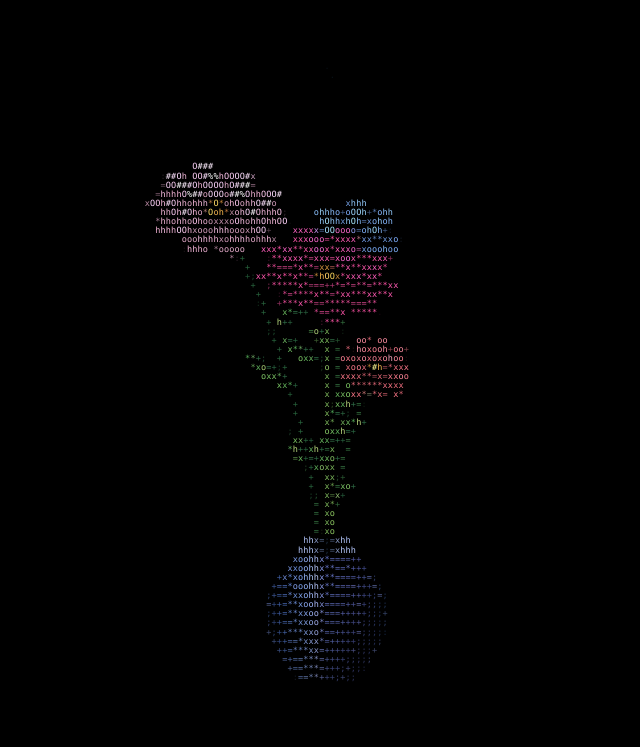
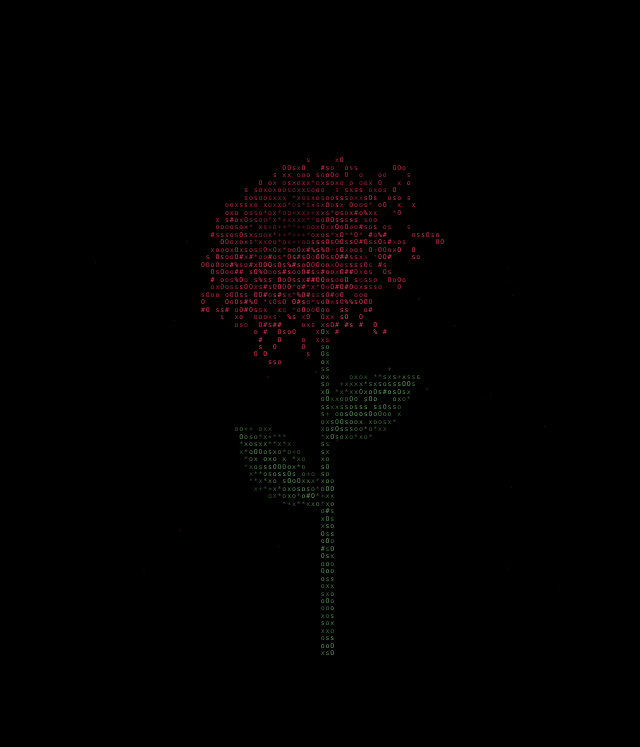
Before and after one commit to Chychyndr/everbloom, a plain HTML site: page index.html in a window 1280 px wide. Shown: the whole page, without its empty margins (313-953 px from the left). Drawn offline with Linux system fonts and the light colour scheme; animation ran at ten frames a second.

Commit message:
Add ten procedural flower scenes and particle transitions

```diff
--- a/index.html
+++ b/index.html
@@ -6,248 +6,133 @@
 <meta name="color-scheme" content="dark">
 <title>Flower</title>
 <style>
-  * { box-sizing: border-box; }
-  html, body { margin: 0; width: 100%; height: 100%; overflow: hidden; background: #000; }
-  body { display: grid; place-items: center; min-height: 100dvh; }
-  canvas { display: block; width: min(94vw, 76dvh, 660px); height: auto; aspect-ratio: 5 / 6; }
+*{box-sizing:border-box}html,body{margin:0;height:100%;overflow:hidden;background:#000}body{display:grid;place-items:center;height:100dvh}canvas{width: min(96vw,86dvh,850px);height:auto;aspect-ratio:1;display:block;touch-action:manipulation}
 </style>
 </head>
-<body>
-<canvas id="flower" role="img" aria-label="An animated bouquet of flowers drawn with colorful characters"></canvas>
+<body><canvas id="art" role="img" aria-label="An animated gallery of flowers composed of colored characters"></canvas>
 <script>
-(() => {
 "use strict";
-  const canvas = document.getElementById("flower");
-  const view = canvas.getContext("2d", { alpha: false });
-  const scene = document.createElement("canvas");
-  scene.width = 600; scene.height = 720;
-  const ctx = scene.getContext("2d", { alpha: false });
-  const sample = document.createElement("canvas");
-  const read = sample.getContext("2d", { willReadFrequently: true });
-  const W = 600, H = 720, TAU = Math.PI * 2;
-  const ramp = ".:;+=*xohO#%@";
-  const clamp = (v, lo = 0, hi = 1) => Math.min(hi, Math.max(lo, v));
-  const smooth = v => { v = clamp(v); return v*v*(3-2*v); };
-  const mix = (a,b,t) => a+(b-a)*t;
-  const tint = (c,k) => "rgb(" + c.map(v=>Math.round(clamp(v*k,0,255))).join(",") + ")";
-  const palettes = [
-    [231,76,151], [242,180,214], [122,168,246], [255,177,77],
-    [187,91,218], [244,113,129], [158,220,244]
+const canvas=document.querySelector("canvas"),ctx=canvas.getContext("2d",{alpha:false});
+const TAU=Math.PI*2, golden=2.399963, clamp=x=>Math.max(0,Math.min(1,x)), ease=x=>{x=clamp(x);return x*x*(3-2*x)};
+const rand=i=>{const x=Math.sin(i*127.1+311.7)*43758.5453;return x-Math.floor(x)};
+const mix=(a,b,t)=>a+(b-a)*t;
+const glyphs=".:;+*xosO#%@";
+const green=[104,174,100], pink=[255,126,177];
+const presets=[
+ ["Rose",[242,47,92],7,6,1.0,.95,.95],
+ ["Lotus",[222,112,255],9,4,1.45,.63,1.3],
+ ["Sunflower",[255,194,46],23,2,1.13,.36,.18],
+ ["Sakura",[255,174,211],5,1,1.05,.85,.35],
+ ["Lavender",[173,118,255],5,2,.85,.7,.4],
+ ["Orchid",[234,123,247],5,1,1.35,1.1,.6],
+ ["Tulip",[255,100,115],6,2,1.05,.87,1.8],
+ ["Daisy",[245,241,220],15,1,1.3,.36,.12],
+ ["Blue poppy",[91,176,255],5,2,1.2,1.0,.65],
+ ["Bouquet",[248,132,190],9,3,1.05,.75,.6]
 ];
-  const blooms = [
-    {a:0,r:0,h:268,s:66,c:0,n:9,delay:0},
-    {a:0.2,r:113,h:317,s:60,c:1,n:10,delay:2.0},
-    {a:2.5,r:109,h:324,s:56,c:2,n:8,delay:3.0},
-    {a:4.7,r:117,h:296,s:55,c:5,n:9,delay:4.0},
-    {a:1.35,r:128,h:222,s:62,c:4,n:10,delay:5.1},
-    {a:3.6,r:127,h:229,s:60,c:0,n:9,delay:6.1},
-    {a:5.7,r:123,h:233,s:57,c:6,n:8,delay:7.1},
-    {a:2.1,r:52,h:355,s:48,c:3,n:11,delay:8.0},
-    {a:5.2,r:64,h:367,s:49,c:1,n:10,delay:9.0},
-    {a:0.8,r:80,h:266,s:42,c:3,n:11,delay:9.9}
-  ];
-
-  function project(x,y,z,angle) {
-    const rx = x*Math.cos(angle)-z*Math.sin(angle);
-    const rz = x*Math.sin(angle)+z*Math.cos(angle);
-    const scale = 720/(720-rz);
-    return {x:300+rx*scale, y:505-(y-rz*.19)*scale, z:rz, s:scale};
+const seed=Math.random()*1000;
+let points=[],current=0,begin=performance.now(),size=1,px=0,py=0,tx=0,ty=0,raf=0;
+const motion=matchMedia("(prefers-reduced-motion: reduce)");
+function add(x,y,z,c,l=1,birth=0){const i=points.length;points.push({x,y,z,c,l,birth,r:rand(i+seed),a:rand(i+13)*TAU,v:rand(i+78)});}
+function tube(ax,ay,az,bx,by,bz,c,radius=2,count=180){
+ for(let i=0;i<count;i++){const u=i/(count-1),a=i*golden;add(mix(ax,bx,u)+Math.cos(a)*radius,mix(ay,by,u),mix(az,bz,u)+Math.sin(a)*radius,c,.65+.35*rand(i),u*.8);}
 }
-  function radial(x,y,r,colors) {
-    const g=ctx.createRadialGradient(x-r*.21,y-r*.29,r*.05,x,y,r);
-    colors.forEach(([stop,color])=>g.addColorStop(stop,color));
-    return g;
+function leaf(x,y,z,side,len,angle){
+ for(let i=0;i<420;i++){const u=rand(i+10),v=rand(i+19)*2-1,w=Math.sin(Math.PI*u)*len*.26;
+ const along=u*len, across=v*w;
+ add(x+side*(along*Math.cos(angle)-across*Math.sin(angle)),y+along*Math.sin(angle)+across*Math.cos(angle),z+Math.sin(u*Math.PI)*12+v*5,green,.5+.5*(1-Math.abs(v)),.6+u*.4);}
 }
-  function ellipse(x,y,rx,ry,fill) {
-    ctx.beginPath(); ctx.ellipse(x,y,Math.max(.1,rx),Math.max(.1,ry),0,0,TAU);
-    ctx.fillStyle=fill; ctx.fill();
-  }
-  function leaf(x,y,length,width,angle) {
-    if(length<1) return;
-    ctx.save(); ctx.translate(x,y); ctx.rotate(angle);
-    const g=ctx.createLinearGradient(0,-width,0,width);
-    g.addColorStop(0,"#8ab85e"); g.addColorStop(.47,"#316e39"); g.addColorStop(.52,"#214c31"); g.addColorStop(1,"#0e291a");
-    ctx.beginPath(); ctx.moveTo(0,0);
-    ctx.bezierCurveTo(length*.28,-width,length*.7,-width*.8,length,0);
-    ctx.bezierCurveTo(length*.72,width*.7,length*.24,width*.7,0,0);
-    ctx.fillStyle=g; ctx.fill();
-    ctx.beginPath(); ctx.moveTo(0,0); ctx.quadraticCurveTo(length*.5,-width*.12,length*.94,0);
-    ctx.strokeStyle="#98ad65"; ctx.lineWidth=1.3; ctx.stroke();
-    for(let i=1;i<5;i++){
-      const p=length*i/6;
-      ctx.beginPath();ctx.moveTo(p,0);ctx.lineTo(p+length*.16,-width*.46*Math.sin(i*Math.PI/6));
-      ctx.strokeStyle="#5e914a";ctx.lineWidth=.8;ctx.stroke();
-    }
-    ctx.restore();
-  }
-  function stem(p,root,g,seed) {
-    const dx=p.x-root.x,dy=p.y-root.y;
-    ctx.beginPath();ctx.moveTo(root.x,root.y);
-    ctx.bezierCurveTo(root.x+dx*.12,root.y+dy*.45,p.x-dx*.28,p.y-dy*.15,p.x,p.y);
-    const gr=ctx.createLinearGradient(root.x-4,0,root.x+7,0);
-    gr.addColorStop(0,"#1a4228");gr.addColorStop(.5,"#729e4c");gr.addColorStop(1,"#244e2c");
-    ctx.lineWidth=5*p.s;ctx.strokeStyle=gr;ctx.stroke();
-    for(let j=0;j<3;j++){
-      const t=.28+j*.19;
-      const x=root.x+dx*t*t, y=root.y+dy*t;
-      const side=(j+seed)%2?1:-1;
-      leaf(x,y,(48+12*Math.sin(seed+j))*g*p.s,14*g*p.s,side>0?-.58:-2.55);
-    }
-  }
-  function petal(radius, length, width, a, color, light, curl) {
-    ctx.save();ctx.rotate(a);ctx.translate(radius,0);
-    const g=ctx.createLinearGradient(0,0,length,0);
-    g.addColorStop(0,tint(color,.36*light));
-    g.addColorStop(.30,tint(color,.73*light));
-    g.addColorStop(.72,tint(color,light));
-    g.addColorStop(1,tint(color,1.20*light));
-    ctx.beginPath();ctx.moveTo(-length*.11,0);
-    ctx.bezierCurveTo(length*.18,-width*.65,length*.55,-width*1.12,length*.87,-width*.61);
-    ctx.bezierCurveTo(length*1.15,-width*.22,length*(1.04+curl),width*.39,length*.77,width*.70);
-    ctx.bezierCurveTo(length*.43,width*.96,length*.10,width*.40,-length*.11,0);
-    ctx.fillStyle=g;ctx.fill();
-    ctx.beginPath();ctx.moveTo(length*.21,0);ctx.quadraticCurveTo(length*.62,-width*.18,length*.91,-width*.24);
-    ctx.strokeStyle=tint(color,1.13*light);ctx.lineWidth=.7;ctx.stroke();
-    ctx.restore();
-  }
-  function flower(p,b,g,angle,index,t) {
-    const r=b.s*p.s*g;
-    if(r<.6) return;
-    const color=palettes[b.c];
-    const turn=b.a+angle;
-    const face=.64+.33*(.5+.5*Math.cos(turn));
-    ctx.save();ctx.translate(p.x,p.y);
-    ctx.rotate(Math.sin(turn)*.35+Math.sin(t*.65+index)*.045);
-    ctx.scale(1,face);
-    ellipse(0,0,r*.86,r*.80,radial(0,0,r,[[0,tint(color,.6)],[1,tint(color,.22)]]));
-    for(let layer=0;layer<3;layer++){
-      const count=b.n-layer;
-      for(let j=0;j<count;j++){
-        const a=TAU*j/count+layer*.38+index*.65;
-        const light=.72+.26*(.5+.5*Math.cos(a+1.65))+layer*.07;
-        petal(r*(.27-layer*.065),r*(.80-layer*.19),r*(.30-layer*.065),a,color,light,.04*Math.sin(j*5.7+index));
-      }
-    }
-    const cr=r*.20;
-    ellipse(0,0,cr,cr,radial(0,0,cr,[[0,"#ffe9a2"],[.48,"#dca440"],[1,"#6c431e"]]));
-    for(let i=0;i<34;i++){
-      const a=i*2.399963, d=cr*.86*Math.sqrt(i/34);
-      ellipse(Math.cos(a)*d,Math.sin(a)*d,Math.max(.5,r*.018),Math.max(.5,r*.023),i%3?"#f6c961":"#87552b");
-    }
-    ctx.restore();
-  }
-  function vase(t,angle) {
-    const g=smooth((t-2.1)/2.7); if(g<=0)return;
-    ctx.save();ctx.translate(300,505);ctx.scale(g,g);
-    const h=133, w=61;
-    ctx.beginPath();ctx.moveTo(-30,0);
-    ctx.bezierCurveTo(-26,20,-w,28,-w,65);
-    ctx.bezierCurveTo(-w,99,-35,118,-29,h);
-    ctx.quadraticCurveTo(0,h+9,29,h);
-    ctx.bezierCurveTo(35,118,w,99,w,65);
-    ctx.bezierCurveTo(w,28,26,20,30,0);
-    ctx.closePath();
-    const gr=ctx.createLinearGradient(-w,0,w,0);
-    gr.addColorStop(0,"#172139"); gr.addColorStop(.14,"#344d87");
-    gr.addColorStop(.31,"#7696da");gr.addColorStop(.41,"#a6b4f1");
-    gr.addColorStop(.48,"#505d9e");gr.addColorStop(.75,"#343968");gr.addColorStop(1,"#111e35");
-    ctx.fillStyle=gr;ctx.fill();ctx.save();ctx.clip();
-    for(let i=0;i<10;i++){
-      const a=i*TAU/10+angle;
-      if(Math.cos(a)<0)continue;
-      const x=Math.sin(a);
-      ctx.beginPath();ctx.moveTo(x*29,0);
-      ctx.bezierCurveTo(x*26,20,x*w,39,x*w,69);
-      ctx.bezierCurveTo(x*w,99,x*35,118,x*29,h);
-      ctx.strokeStyle="rgba(179,183,240,.24)";ctx.lineWidth=2;ctx.stroke();
-    }
-    const shade=ctx.createLinearGradient(0,0,0,h);
-    shade.addColorStop(0,"rgba(0,0,0,.12)");shade.addColorStop(.24,"rgba(0,0,0,0)");
-    shade.addColorStop(1,"rgba(0,0,0,.53)");ctx.fillStyle=shade;ctx.fillRect(-w,0,w*2,h+10);
-    ctx.restore();
-    ellipse(0,0,31,8,"#96a5d4");ellipse(0,-1,25,5,"#121c28");
-    ctx.restore();
-  }
-  function sceneAt(t) {
-    ctx.fillStyle="#000";ctx.fillRect(0,0,W,H);
-    const angle=t*.49;
-    const plants=blooms.map((b,i)=>{
-      const g=smooth((t-b.delay)/1.8);
-      const a=b.a;
-      const x=Math.cos(a)*b.r*g,z=Math.sin(a)*b.r*g;
-      const p=project(x,b.h*g,z,angle);
-      const root=project(x*.07,0,z*.07,angle);
-      return {b,i,g,p,root};
-    }).filter(v=>v.g>.006).sort((a,b)=>a.p.z-b.p.z);
-    for(const v of plants)stem(v.p,v.root,v.g,v.i);
-    vase(t,angle);
-    for(const v of plants)flower(v.p,v.b,v.g,angle,v.i,t);
-    // A brief shower of dim characters descends as the first flower grows.
-    if(t<5.5){
-      const opacity=1-smooth((t-3.2)/2.3);
-      for(let i=0;i<38;i++){
-        const y=(i*37+t*(78+i%5*12))%370;
-        const x=300+Math.sin(i*19.31)*25+Math.sin(t+i)*4;
-        const fade=opacity*(1-y/410)*(.35+(i%4)*.12);
-        ctx.fillStyle="rgba(84,135,190,"+fade+")";
-        ctx.fillRect(x,y,1.9,4);
+function head(x,y,z,r,p,birth=1){
+ const [name,color,n,layers,length,wide,cup]=p;
+ for(let layer=0;layer<layers;layer++){
+ const scale=1-layer*.105, count=n+(name==="Rose"?layer:0);
+ for(let pet=0;pet<count;pet++){
+ const a=TAU*pet/count+layer*.59;
+ for(let i=0;i<Math.max(42,Math.floor(205/count*8/layers));i++){
+ const u=rand(i+pet*311+layer*97),v=rand(i+pet*71+layer*413)*2-1;
+ const rr=r*scale*(.11+u*length);
+ const w=r*wide*scale*Math.pow(Math.sin(Math.PI*u),.67)*.43;
+ const tangent=v*w;
+ const rise=r*(cup*(u*u*.36+layer*.11)+.13*Math.sin(u*Math.PI)-.11*v*v);
+ const localX=rr*Math.cos(a)-tangent*Math.sin(a);
+ const localY=rr*Math.sin(a)+tangent*Math.cos(a);
+ const shade=.50+.5*u+.12*Math.cos(a+1.4)-.18*Math.abs(v);
+ add(x+localX,y+localY*.83+rise*.31,z+rise-localY*.32,color,shade,birth+u*.9+layer*.09);
  }
  }
  }
-
-  let width=0,height=0,cols=0,rows=0,cw=0,ch=0;
-  function resize(){
-    const rect=canvas.getBoundingClientRect();
-    width=Math.max(1,rect.width);height=Math.max(1,rect.height);
-    const dpr=Math.min(2,window.devicePixelRatio||1);
-    canvas.width=Math.max(1,Math.round(width*dpr));
-    canvas.height=Math.max(1,Math.round(height*dpr));
-    view.setTransform(dpr,0,0,dpr,0,0);
-    cols=Math.max(20,Math.min(115,Math.floor(width/4.6)));
-    rows=Math.max(20,Math.round(cols*H/W*.58));
-    sample.width=cols;sample.height=rows;
-    cw=width/cols;ch=height/rows;
-    view.font=Math.min(ch*.94,cw/.60)+"px ui-monospace, SFMono-Regular, Consolas, monospace";
-    view.textAlign="center";view.textBaseline="middle";
-  }
-  function paint(t) {
-    sceneAt(t);
-    read.drawImage(scene,0,0,cols,rows);
-    const data=read.getImageData(0,0,cols,rows).data;
-    view.fillStyle="#000";view.fillRect(0,0,width,height);
-    for(let y=0;y<rows;y++)for(let x=0;x<cols;x++){
-      const i=(y*cols+x)*4,r=data[i],g=data[i+1],b=data[i+2];
-      const peak=Math.max(r,g,b);
-      if(peak<12)continue;
-      const lum=.2126*r+.7152*g+.0722*b;
-      const k=Math.min(ramp.length-1,Math.floor(Math.pow(lum/255,.77)*(ramp.length-1)));
-      const boost=.94+Math.min(.58,65/(peak+10));
-      view.fillStyle="rgb("+Math.min(255,Math.round(r*boost))+","+Math.min(255,Math.round(g*boost))+","+Math.min(255,Math.round(b*boost))+")";
-      view.fillText(ramp[k],(x+.5)*cw,(y+.5)*ch);
+ if(name==="Rose"||name==="Tulip")return;
+ const disk=r*(name==="Sunflower"?.39:name==="Daisy"?.24:.14);
+ for(let i=0;i<(name==="Sunflower"?650:115);i++){
+ const a=i*golden,d=disk*Math.sqrt(i/(name==="Sunflower"?650:115));
+ add(x+Math.cos(a)*d,y+Math.sin(a)*d*.83,z+8-Math.sin(a)*d*.32,name==="Sunflower"?[153,83,29]:[255,208,91],.65+.35*rand(i),birth+1);
  }
 }
-
-  const reduced=matchMedia("(prefers-reduced-motion: reduce)");
-  let start=performance.now(),last=-Infinity,raf=0;
-  function frame(now){
-    if(now-last>=1000/30){
-      paint(reduced.matches?12:(now-start)/1000);
-      last=now;
+function build(index){
+ points=[];const p=presets[index],name=p[0];
+ if(name==="Sakura"){
+ tube(-165,-185,0,105,154,0,[139,93,79],4,350);
+ for(let j=0;j<7;j++){const u=j/7,x=-145+u*245,y=-130+u*255,side=j%2?1:-1;const hx=x+side*55,hy=y+48;tube(x,y,0,hx,hy,12,[139,93,79],2,90);head(hx,hy,12,35,p,.6+j*.22);}
+ }else if(name==="Lavender"){
+ for(let j=0;j<5;j++){const x=(j-2)*53,h=165-22*Math.abs(j-2);tube(x*.35,-205,0,x,h,0,green,2,170);leaf(x*.55,-65,0,j%2?1:-1,62,.7);
+ for(let k=0;k<7;k++){const yy=h-k*22;head(x+(k%2?8:-8),yy,5,13+(k%3)*2,p,.7+k*.13);}}
+ }else if(name==="Bouquet"){
+ for(let j=0;j<9;j++){const a=j*golden,x=Math.cos(a)*(j?110:0),z=Math.sin(a)*70,y=106+40*Math.sin(j*2);
+ tube(x*.12,-110,0,x,y,z,green,2,150);leaf(x*.5,-30,z*.5,j%2?1:-1,55,.65);head(x,y,z,43,presets[j%9],.4+j*.24);}
+ for(let i=0;i<1100;i++){const u=rand(i),a=rand(i+5)*TAU,r=30+34*Math.sin(Math.PI*u);add(Math.cos(a)*r,-110-u*118,Math.sin(a)*r,[109,132,219],.5+.5*Math.cos(a),1+u);}
+ }else{
+ const r=name==="Sunflower"?117:name==="Lotus"?108:96;
+ const y=name==="Lotus"?42:105;
+ if(name==="Lotus"){for(let i=0;i<900;i++){const a=rand(i)*TAU,u=Math.sqrt(rand(i+3));add(Math.cos(a)*u*145,-108+Math.sin(a)*u*30,Math.sin(a)*u*60,green,.5+.5*u,.5);}tube(0,-110,0,0,y,0,green,3);}
+ else{tube(0,-210,0,0,y,0,green,3,300);leaf(0,-86,0,-1,103,.62);leaf(0,-30,0,1,93,.56);}
+ head(0,y,0,r,p,.6);
  }
-    if(!reduced.matches)raf=requestAnimationFrame(frame);
 }
-  function restart(){
-    cancelAnimationFrame(raf);resize();last=-Infinity;
-    if(reduced.matches)paint(12);
-    else raf=requestAnimationFrame(frame);
+function resize(){const rect=canvas.getBoundingClientRect(),dpr=Math.min(2,devicePixelRatio||1);size=Math.max(1,rect.width);canvas.width=Math.round(size*dpr);canvas.height=Math.round(size*dpr);ctx.setTransform(dpr,0,0,dpr,0,0);}
+function next(now=performance.now()){current=(current+1)%presets.length;begin=now;build(current);}
+function paint(now){
+ let age=(now-begin)/1000;if(!motion.matches&&age>=24){next(now);age=0;}
+ if(motion.matches)age=9;
+ px=mix(px,tx,.055);py=mix(py,ty,.055);
+ const angle=motion.matches?.22:Math.sin(age*.37)*.42+px*.28,cos=Math.cos(angle),sin=Math.sin(angle);
+ const scale=size/565, exit=motion.matches?0:ease((age-20)/4);
+ ctx.fillStyle="#000";ctx.fillRect(0,0,size,size);
+ const glyphSize=Math.max(3.4,Math.min(8,size/105));
+ ctx.font=glyphSize+"px ui-monospace,Consolas,monospace";ctx.textAlign="center";ctx.textBaseline="middle";
+ const cells=new Map(),step=glyphSize*.73,vertical=glyphSize*1.14;
+ for(const p of points){
+ const g=ease((age-p.birth)/2.1);if(g<=0)continue;
+ const sway=motion.matches?0:Math.sin(age*.85+p.y*.012)*4*(p.y+220)/420;
+ const x=p.x*g+sway+Math.cos(p.a)*exit*(60+p.v*220),y=p.y*g+Math.sin(p.a)*exit*(60+p.v*220),z=p.z*g+exit*p.r*100;
+ const rx=x*cos-z*sin,rz=x*sin+z*cos,ry=y+rz*py*.14;
+ const perspective=620/(620-rz),breath=motion.matches?1:1+.014*Math.sin(age*1.15);
+ const sx=size/2+rx*perspective*scale*breath,sy=size/2-ry*perspective*scale*breath;
+ if(sx<0||sy<0||sx>size||sy>size)continue;
+ const ix=Math.round(sx/step),iy=Math.round(sy/vertical),key=ix+":"+iy;
+ const old=cells.get(key);
+ if(!old||rz>old.z)cells.set(key,{p,z:rz,x:ix*step,y:iy*vertical,g});
  }
-  window.addEventListener("resize",restart,{passive:true});
-  reduced.addEventListener("change",restart);
-  document.addEventListener("visibilitychange",()=>{
-    if(document.hidden)cancelAnimationFrame(raf);else restart();
-  });
-  restart();
-})();
-</script>
-</body>
-</html>
+ for(const {p,z,x,y,g} of cells.values()){
+ const light=Math.max(.23,Math.min(1.3,p.l*(.92+z/520)));
+ const alpha=g*(1-exit*.98);
+ ctx.fillStyle="rgba("+p.c.map(c=>Math.round(Math.min(255,c*light))).join(",")+","+alpha+")";
+ ctx.fillText(glyphs[Math.min(glyphs.length-1,Math.floor(light*7+p.r*3))],x,y);
+ }
+ if(!motion.matches){
+ for(let i=0;i<35;i++){
+ const u=(age*.075+rand(i+200))%1,a=i*golden;
+ const x=size/2+Math.cos(a+age*.12)*(90+rand(i)*110)*scale,y=size/2+(u-.5)*350*scale;
+ ctx.fillStyle="rgba("+presets[current][1].join(",")+","+(Math.sin(u*Math.PI)*.28*(1-exit))+")";
+ ctx.fillText(i%3? ".":"+",x,y);
+ }
+ }
+}
+function frame(now){paint(now);if(!motion.matches&&!document.hidden)raf=requestAnimationFrame(frame);}
+function restart(){cancelAnimationFrame(raf);resize();frame(performance.now());}
+canvas.addEventListener("pointermove",e=>{const r=canvas.getBoundingClientRect();tx=(e.clientX-r.left)/r.width*2-1;ty=(e.clientY-r.top)/r.height*2-1;});
+canvas.addEventListener("pointerleave",()=>{tx=ty=0;});
+document.addEventListener("click",()=>{next();if(motion.matches)paint(performance.now());});
+window.addEventListener("resize",restart);motion.addEventListener("change",restart);
+document.addEventListener("visibilitychange",()=>{cancelAnimationFrame(raf);if(!document.hidden)restart();});
+build(current);restart();
+</script></body></html>
```
Lines whose indentation alone changed are shown as unchanged.
